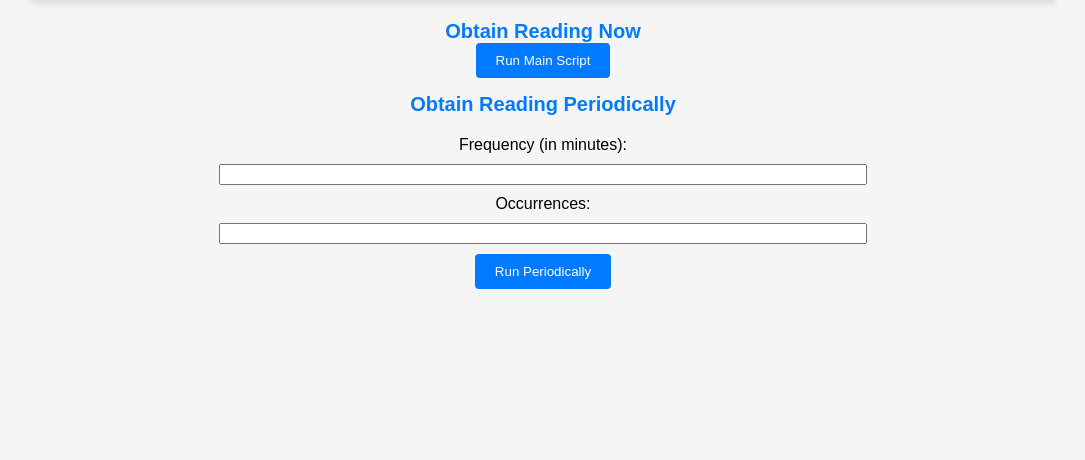
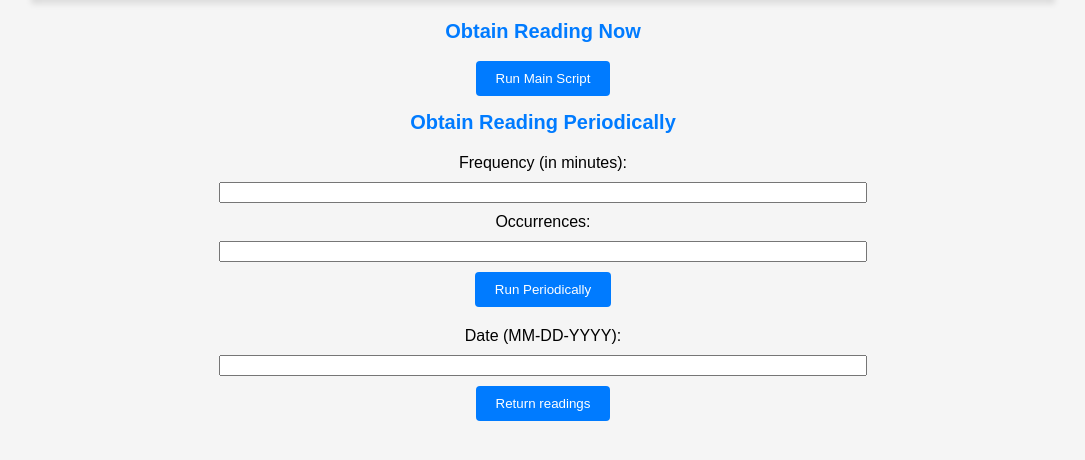
Before and after one commit to diegopimi/Wispeed, a Flask app: page / in a window 1280 px wide. Shown: the part 130-590 px from the top of the page, without its empty margins (97-1182 px from the left). Run offline with Flask 3, Linux system fonts and the light colour scheme; data that the repository does not hold is empty; some libraries are stand-ins or nearby versions.

Commit message:
Added filter and folder intended for future features.

```diff
--- a/app.py
+++ b/app.py
@@ -1,7 +1,7 @@
 from flask import Flask, render_template, redirect, request, url_for
 from flask_pymongo import PyMongo
 import subprocess
-from functionalities import periodic_reading
+from functionalities import periodic_reading, returnReading
 
 app = Flask(__name__)
 app.config['MONGO_URI'] = 'mongodb://localhost:27017/DBPimi'
@@ -30,5 +30,15 @@ def run_periodical():
         print("Error running periodic_reading.py:", e)
     return redirect(url_for('index'))
 
+@app.route('/return_dated', methods=['POST'])
+def return_dated():
+    try:
+        date = str(request.form['date'])          # Get date from the form
+        readings=returnReading(date)          # Call the periodic_reading function with the values
+        return render_template('index.html', data=readings)
+    except subprocess.CalledProcessError as e:
+        print("Error running request:", e)
+    return redirect(url_for('index'))
+
 if __name__ == '__main__':
     app.run(debug=True)
--- a/functionalities.py
+++ b/functionalities.py
@@ -52,3 +52,6 @@ def periodic_reading(frequency, max):
         main_func()                               # Call the main_func function
         time.sleep(frequency*seconds_to_minutes)  # Convert frequency to minutes
         counter += 1
+
+def returnReading(date):
+    return crudFunc.returnReading(date)
--- a/templates/index.html
+++ b/templates/index.html
@@ -28,6 +28,7 @@
         </tbody>
     </table>
     <h2 class="subheaders">Obtain Reading Now</h2>
+    <br>
     <form action="{{ url_for('run_main') }}" method="post">
         <button type="submit" class="button">Run Main Script</button>
     </form>
@@ -45,5 +46,15 @@
             <button type="submit" class="button">Run Periodically</button>
         </form>
     </div>
+    <div class="form-container">
+        <form action="{{ url_for('return_dated') }}" method="post">
+            <div>
+                <label for="date">Date (MM-DD-YYYY):</label>
+                <input type="text" id="date" name="date">
+                <button type="submit" class="button">Return readings</button>
+            </div>
+        </form>
+    <br>
+
 </body>
 </html>
```
Also changed, not shown: crudFunc.py (+7 -0 lines), WiGraph/plot.py (added).
